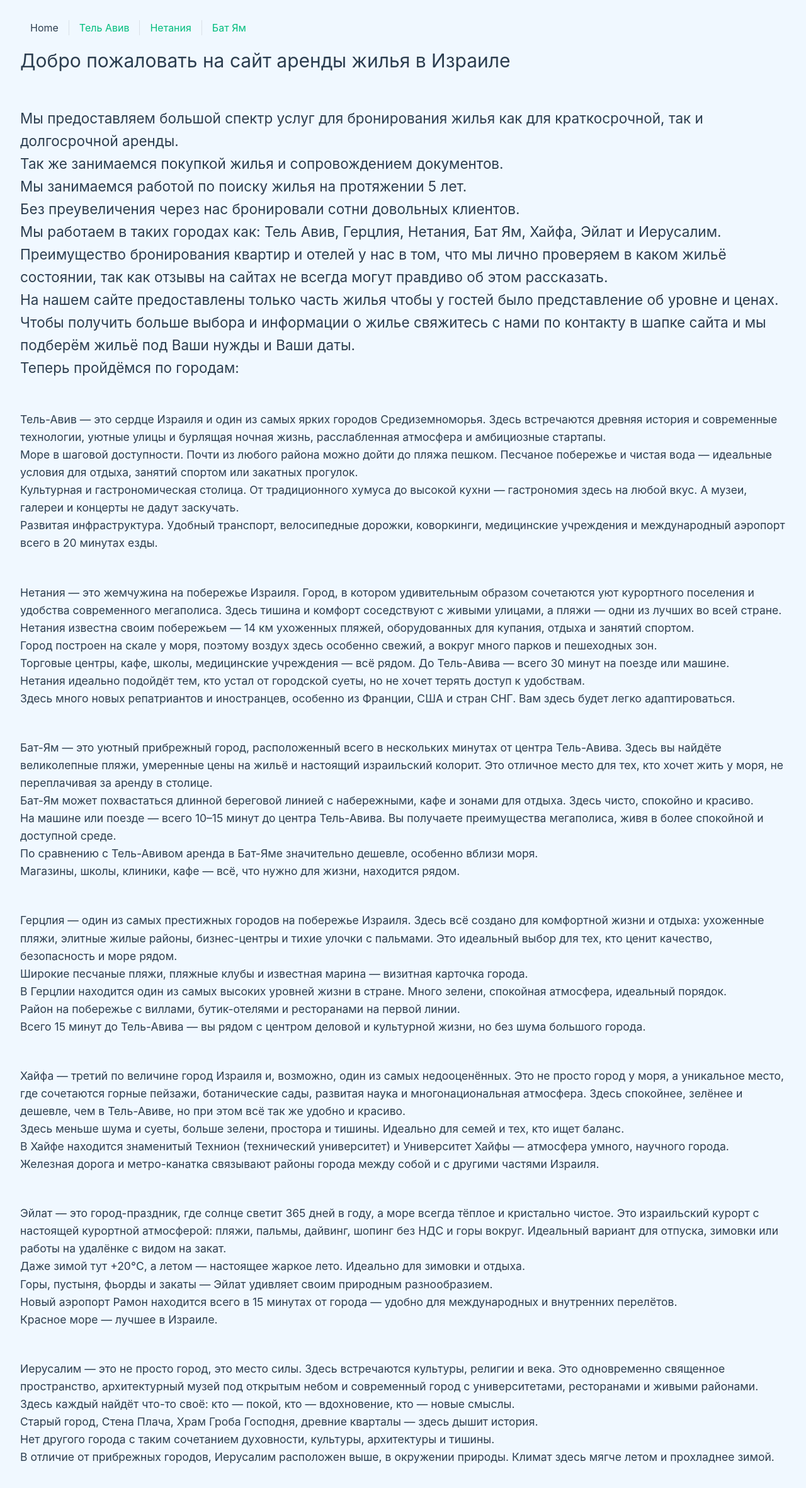
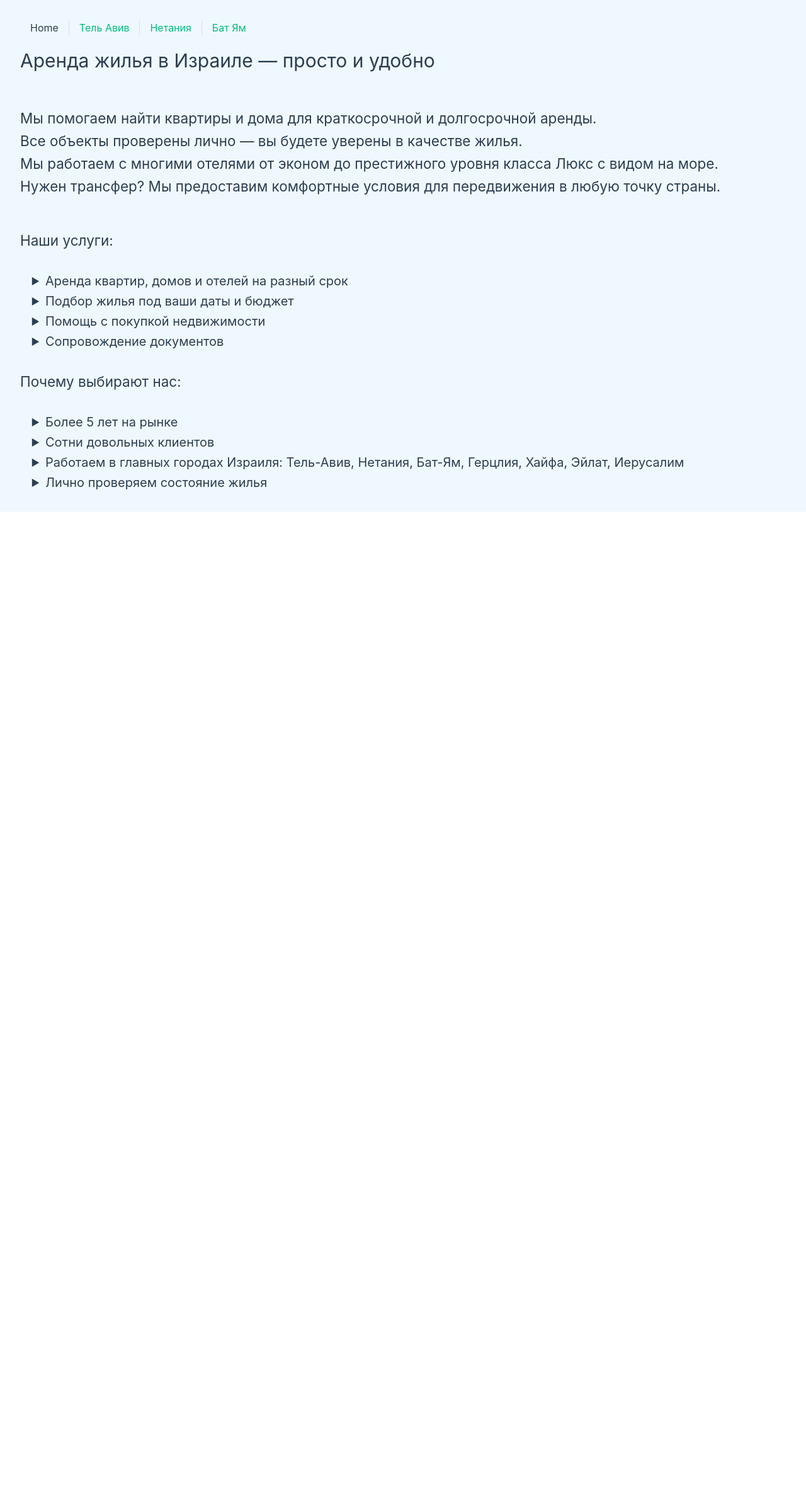
Before and after one commit to EvgeniyKarpuhin/apartments, a Vue app: page / in a window 1280 px wide. Shown: the top 2362 px of the page at 63% size. After the commit the page ends 812 px from the top, so only its background shows below. Built offline with nearby package versions, Linux system fonts and the light colour scheme.

Commit message:
Update Home.vue

```diff
--- a/src/pages/Home.vue
+++ b/src/pages/Home.vue
@@ -1,69 +1,30 @@
 <template>
     <div>
-        <h1 class="mrg">Добро пожаловать на сайт аренды жилья в Израиле</h1>
-        <h2 class="mrg">Мы предоставляем большой спектр услуг для бронирования жилья как для краткосрочной, так и долгосрочной аренды.<br>
-            Так же занимаемся покупкой жилья и сопровождением документов.<br>
-            Мы занимаемся работой по поиску жилья на протяжении 5 лет.<br>
-            Без преувеличения через нас бронировали сотни довольных клиентов.<br>
-            Мы работаем в таких городах как: Тель Авив, Герцлия, Нетания, Бат Ям, Хайфа, Эйлат и Иерусалим.<br>
-            Преимущество бронирования квартир и отелей у нас в том, что мы лично проверяем в каком жильё состоянии, так как отзывы на сайтах не всегда могут правдиво об этом рассказать.<br>
-            На нашем сайте предоставлены только часть жилья чтобы у гостей было представление об уровне и ценах.<br>
-            Чтобы получить больше выбора и информации о жилье свяжитесь с нами по контакту в шапке сайта и мы подберём жильё под Ваши нужды и Ваши даты.<br>
-            Теперь пройдёмся по городам:
+        <h1 class="mrg">Аренда жилья в Израиле — просто и удобно</h1>
+        <h2 class="mrg">Мы помогаем найти квартиры и дома для краткосрочной и долгосрочной аренды.<br>
+            Все объекты проверены лично — вы будете уверены в качестве жилья.<br>
+            Мы работаем с многими отелями от эконом до престижного уровня класса Люкс с видом на море.<br>
+            Нужен трансфер? Мы предоставим комфортные условия для передвижения в любую точку страны.
         </h2>
 
-            <h3 class="mrg">
-                Тель-Авив — это сердце Израиля и один из самых ярких городов Средиземноморья. Здесь встречаются древняя история и современные технологии, уютные улицы и бурлящая ночная жизнь, расслабленная атмосфера и амбициозные стартапы.<br>
-                Море в шаговой доступности. Почти из любого района можно дойти до пляжа пешком. Песчаное побережье и чистая вода — идеальные условия для отдыха, занятий спортом или закатных прогулок.<br>
-                Культурная и гастрономическая столица. От традиционного хумуса до высокой кухни — гастрономия здесь на любой вкус. А музеи, галереи и концерты не дадут заскучать.<br>
-                Развитая инфраструктура. Удобный транспорт, велосипедные дорожки, коворкинги, медицинские учреждения и международный аэропорт всего в 20 минутах езды.<br>
-            </h3>
-            <h3 class="mrg">
-                Нетания — это жемчужина на побережье Израиля. Город, в котором удивительным образом сочетаются уют курортного поселения и удобства современного мегаполиса. Здесь тишина и комфорт соседствуют с живыми улицами, а пляжи — одни из лучших во всей стране.<br>
-                Нетания известна своим побережьем — 14 км ухоженных пляжей, оборудованных для купания, отдыха и занятий спортом.<br>
-                Город построен на скале у моря, поэтому воздух здесь особенно свежий, а вокруг много парков и пешеходных зон.<br>
-                Торговые центры, кафе, школы, медицинские учреждения — всё рядом. До Тель-Авива — всего 30 минут на поезде или машине.<br>
-                Нетания идеально подойдёт тем, кто устал от городской суеты, но не хочет терять доступ к удобствам.<br>
-                Здесь много новых репатриантов и иностранцев, особенно из Франции, США и стран СНГ. Вам здесь будет легко адаптироваться.<br>
-            </h3>
-
-            <h3 class="mrg">
-                Бат-Ям — это уютный прибрежный город, расположенный всего в нескольких минутах от центра Тель-Авива. Здесь вы найдёте великолепные пляжи, умеренные цены на жильё и настоящий израильский колорит. Это отличное место для тех, кто хочет жить у моря, не переплачивая за аренду в столице.<br>
-                Бат-Ям может похвастаться длинной береговой линией с набережными, кафе и зонами для отдыха. Здесь чисто, спокойно и красиво.<br>
-                На машине или поезде — всего 10–15 минут до центра Тель-Авива. Вы получаете преимущества мегаполиса, живя в более спокойной и доступной среде.<br>
-                По сравнению с Тель-Авивом аренда в Бат-Яме значительно дешевле, особенно вблизи моря.<br>
-                Магазины, школы, клиники, кафе — всё, что нужно для жизни, находится рядом.<br>
-            </h3>
-
-            <h3 class="mrg">
-                Герцлия — один из самых престижных городов на побережье Израиля. Здесь всё создано для комфортной жизни и отдыха: ухоженные пляжи, элитные жилые районы, бизнес-центры и тихие улочки с пальмами. Это идеальный выбор для тех, кто ценит качество, безопасность и море рядом.<br>
-                Широкие песчаные пляжи, пляжные клубы и известная марина — визитная карточка города.<br>
-                В Герцлии находится один из самых высоких уровней жизни в стране. Много зелени, спокойная атмосфера, идеальный порядок.<br>
-                Район на побережье с виллами, бутик-отелями и ресторанами на первой линии.<br>
-                Всего 15 минут до Тель-Авива — вы рядом с центром деловой и культурной жизни, но без шума большого города.<br>
-            </h3>
-
-            <h3 class="mrg">
-                Хайфа — третий по величине город Израиля и, возможно, один из самых недооценённых. Это не просто город у моря, а уникальное место, где сочетаются горные пейзажи, ботанические сады, развитая наука и многонациональная атмосфера. Здесь спокойнее, зелёнее и дешевле, чем в Тель-Авиве, но при этом всё так же удобно и красиво.<br>
-                Здесь меньше шума и суеты, больше зелени, простора и тишины. Идеально для семей и тех, кто ищет баланс.<br>
-                В Хайфе находится знаменитый Технион (технический университет) и Университет Хайфы — атмосфера умного, научного города.<br>
-                Железная дорога и метро-канатка связывают районы города между собой и с другими частями Израиля.<br>
-            </h3>
-
-            <h3 class="mrg">
-                Эйлат — это город-праздник, где солнце светит 365 дней в году, а море всегда тёплое и кристально чистое. Это израильский курорт с настоящей курортной атмосферой: пляжи, пальмы, дайвинг, шопинг без НДС и горы вокруг. Идеальный вариант для отпуска, зимовки или работы на удалёнке с видом на закат.<br>
-                Даже зимой тут +20°C, а летом — настоящее жаркое лето. Идеально для зимовки и отдыха.<br>
-                Горы, пустыня, фьорды и закаты — Эйлат удивляет своим природным разнообразием.<br>
-                Новый аэропорт Рамон находится всего в 15 минутах от города — удобно для международных и внутренних перелётов.<br>
-                Красное море — лучшее в Израиле.<br>
-            </h3>
-
-            <h3 class="mrg">
-                Иерусалим — это не просто город, это место силы. Здесь встречаются культуры, религии и века. Это одновременно священное пространство, архитектурный музей под открытым небом и современный город с университетами, ресторанами и живыми районами. Здесь каждый найдёт что-то своё: кто — покой, кто — вдохновение, кто — новые смыслы.<br>
-                Старый город, Стена Плача, Храм Гроба Господня, древние кварталы — здесь дышит история.<br>
-                Нет другого города с таким сочетанием духовности, культуры, архитектуры и тишины.<br>
-                В отличие от прибрежных городов, Иерусалим расположен выше, в окружении природы. Климат здесь мягче летом и прохладнее зимой.<br>
-            </h3>
+        <h2>
+            Наши услуги:
+        </h2>
+        <ul class="size-li">
+            <li>Аренда квартир, домов и отелей на разный срок</li>
+            <li>Подбор жилья под ваши даты и бюджет</li>
+            <li>Помощь с покупкой недвижимости</li>
+            <li>Сопровождение документов</li>
+        </ul>
+        <h2>
+            Почему выбирают нас:
+        </h2>
+        <ul class="size-li">
+            <li>Более 5 лет на рынке</li>
+            <li>Сотни довольных клиентов</li>
+            <li>Работаем в главных городах Израиля: Тель-Авив, Нетания, Бат-Ям, Герцлия, Хайфа, Эйлат, Иерусалим</li>
+            <li>Лично проверяем состояние жилья</li>
+        </ul>
 
     </div>
 </template>
@@ -77,4 +38,9 @@
 .mrg {
     margin-bottom: 50px;
 }
+.size-li {
+    font-size: 20px;
+    margin: 30px 0;
+    list-style-type: disclosure-closed;
+}
 </style>
```
